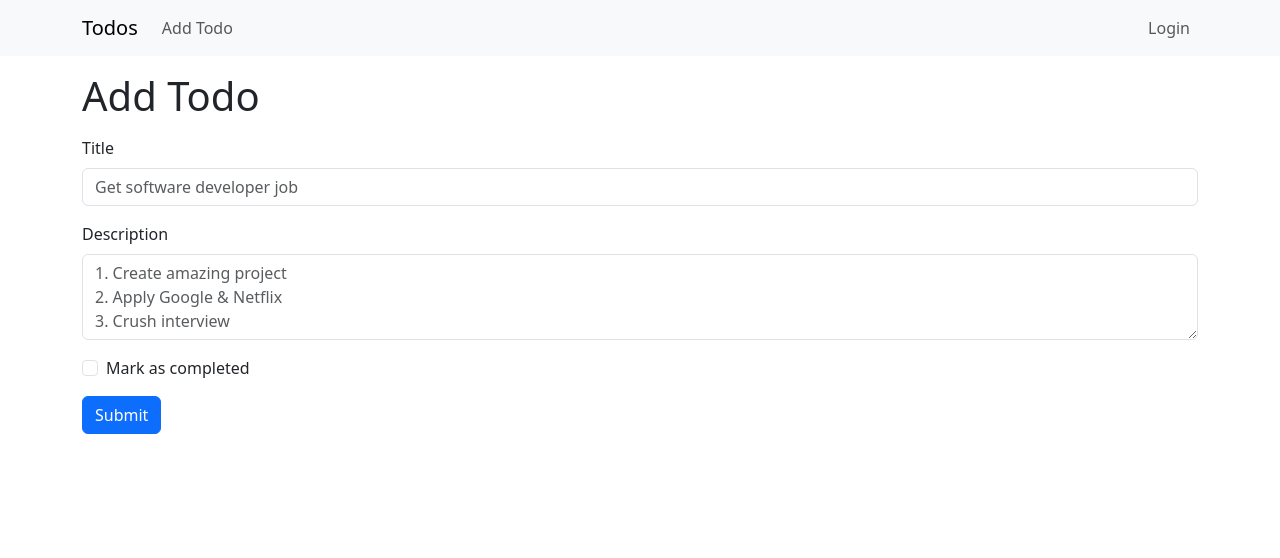
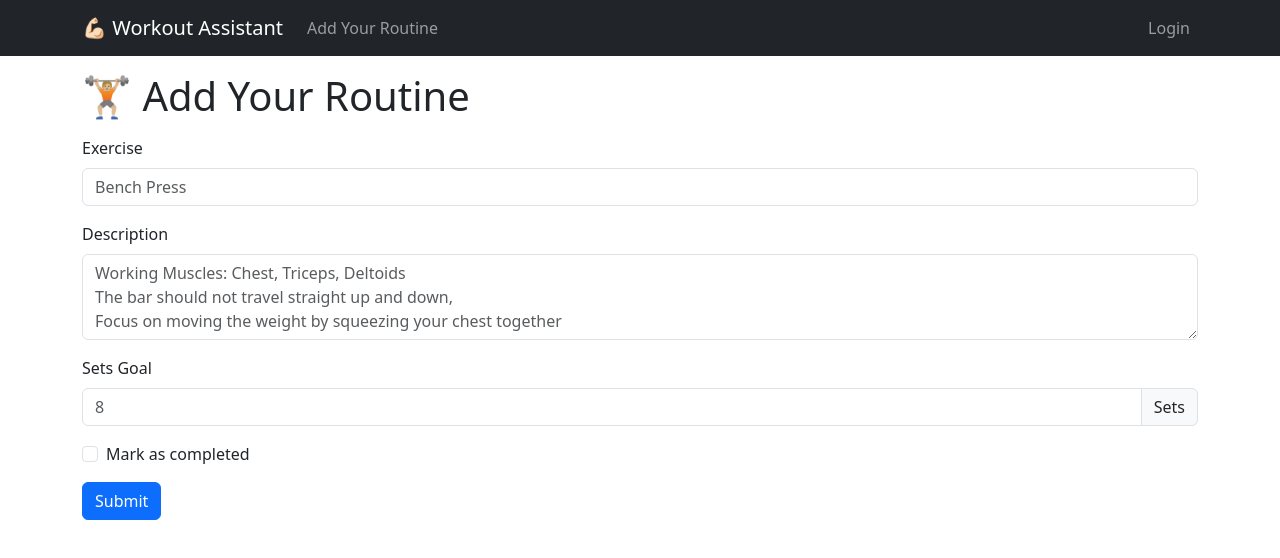
Before and after one commit to yunawinaya/todo-app-v2-react, a React (Vite) app: page /add in a window 1280 px wide. Shown: the top 558 px of the page. Built offline with nearby package versions, Linux system fonts and the light colour scheme.

Commit message:
Added sets

```diff
--- a/src/App.jsx
+++ b/src/App.jsx
@@ -21,11 +21,11 @@ function Layout() {
 
   return (
     <>
-      <Navbar bg="light" variant="light">
+      <Navbar bg="dark" variant="dark">
         <Container>
-          <Navbar.Brand href="/">Todos</Navbar.Brand>
+          <Navbar.Brand href="/">💪🏻 Workout Assistant</Navbar.Brand>
           <Nav className="me-auto">
-            <Nav.Link href="/add">Add Todo</Nav.Link>
+            <Nav.Link href="/add">Add Your Routine</Nav.Link>
           </Nav>
           <Nav>
             {loggedInUser ? (
--- a/src/components/TodoCard.jsx
+++ b/src/components/TodoCard.jsx
@@ -1,7 +1,8 @@
 import { useState, useEffect } from "react";
 import { Button, Card, Modal } from "react-bootstrap";
-import { useDispatch } from "react-redux";
+import { useDispatch, useSelector } from "react-redux";
 import { deleteTodo } from "../features/todos/todoSlice";
+import { increment, reset } from "../features/todos/counterSlice";
 
 export default function TodoCard({ todo }) {
   const completed = todo.completed;
@@ -45,6 +46,14 @@ export default function TodoCard({ todo }) {
     };
   }, [timerInterval]);
 
+  const count = useSelector((state) => state.counter.value);
+
+  const handleIncrement = () => {
+    if (count < todo.sets) {
+      dispatch(increment());
+    }
+  };
+
   return (
     <>
       <Card border={border} className="my-3">
@@ -52,7 +61,26 @@ export default function TodoCard({ todo }) {
         <Card.Body>
           <Card.Title>{todo.title}</Card.Title>
           <Card.Text>{todo.description}</Card.Text>
-          <p>Timer: {timer} seconds</p>
+          <Card.Text>
+            {count}/{todo.sets} Sets
+            <Button
+              variant="outline-secondary"
+              onClick={handleIncrement}
+              size="sm"
+              className="ms-1"
+            >
+              <i className="bi bi-plus"></i>
+            </Button>
+            <Button
+              variant="outline-secondary"
+              onClick={() => dispatch(reset())}
+              size="sm"
+              className="ms-1"
+            >
+              reset
+            </Button>
+          </Card.Text>
+          <p>Rest Timer: {timer} seconds</p>
           <Button onClick={startTimer}>
             <i className="bi bi-play"></i>
           </Button>
--- /dev/null
+++ b/src/features/todos/counterSlice.js
@@ -0,0 +1,20 @@
+import { createSlice } from "@reduxjs/toolkit";
+
+export const counterSlice = createSlice({
+  name: "counter",
+  initialState: {
+    value: 0,
+  },
+  reducers: {
+    increment: (state) => {
+      state.value += 1;
+    },
+    reset: (state) => {
+      state.value = 0;
+    },
+  },
+});
+
+export const { increment, reset } = counterSlice.actions;
+
+export default counterSlice.reducer;
--- a/src/features/todos/todoSlice.js
+++ b/src/features/todos/todoSlice.js
@@ -10,11 +10,12 @@ const todosSlice = createSlice({
       state.push(action.payload);
     },
     updateTodo: (state, action) => {
-      const { id, title, description, completed } = action.payload;
+      const { id, title, description, sets, completed } = action.payload;
       const todo = state.find((todo) => todo.id === id);
       if (todo) {
         todo.title = title;
         todo.description = description;
+        todo.sets = sets;
         todo.completed = completed;
       }
     },
--- a/src/pages/AddTodo.jsx
+++ b/src/pages/AddTodo.jsx
@@ -1,5 +1,5 @@
 import { useState } from "react";
-import { Button } from "react-bootstrap";
+import { Button, InputGroup } from "react-bootstrap";
 import Container from "react-bootstrap/Container";
 import Form from "react-bootstrap/Form";
 import { useDispatch, useSelector } from "react-redux";
@@ -9,6 +9,7 @@ import { useNavigate } from "react-router-dom";
 export default function AddTodo() {
   const [title, setTitle] = useState("");
   const [description, setDescription] = useState("");
+  const [sets, setSets] = useState("");
   const [completed, setCompleted] = useState(false);
   const loggedInUser = useSelector((state) => state.user);
   const dispatch = useDispatch();
@@ -21,6 +22,7 @@ export default function AddTodo() {
       userId: loggedInUser.id,
       title,
       description,
+      sets,
       completed,
     };
     dispatch(addTodo(newTodo));
@@ -29,15 +31,15 @@ export default function AddTodo() {
 
   return (
     <Container>
-      <h1 className="my-3">Add Todo</h1>
+      <h1 className="my-3">🏋🏼 Add Your Routine</h1>
       <Form onSubmit={handleAddTodo}>
         <Form.Group className="mb-3" controlId="title">
-          <Form.Label>Title</Form.Label>
+          <Form.Label>Exercise</Form.Label>
           <Form.Control
             value={title}
             onChange={(event) => setTitle(event.target.value)}
             type="text"
-            placeholder="Get software developer job"
+            placeholder="Bench Press"
             required
           />
         </Form.Group>
@@ -48,10 +50,21 @@ export default function AddTodo() {
             onChange={(event) => setDescription(event.target.value)}
             as="textarea"
             rows={3}
-            placeholder={`1. Create amazing project\n2. Apply Google & Netflix\n3. Crush interview`}
+            placeholder={`Working Muscles: Chest, Triceps, Deltoids\nThe bar should not travel straight up and down,\nFocus on moving the weight by squeezing your chest together`}
             required
           />
         </Form.Group>
+        <Form.Label>Sets Goal</Form.Label>
+        <InputGroup className="mb-3" controlId="sets">
+          <Form.Control
+            value={sets}
+            onChange={(event) => setSets(event.target.value)}
+            type="number"
+            placeholder="8"
+            required
+          />
+          <InputGroup.Text id="basic-addon2">Sets</InputGroup.Text>
+        </InputGroup>
         <Form.Check
           type="checkbox"
           id="completed"
--- a/src/pages/EditTodo.jsx
+++ b/src/pages/EditTodo.jsx
@@ -1,5 +1,5 @@
 import { useState, useEffect } from "react";
-import { Button } from "react-bootstrap";
+import { Button, InputGroup } from "react-bootstrap";
 import Container from "react-bootstrap/Container";
 import Form from "react-bootstrap/Form";
 import { useDispatch, useSelector } from "react-redux";
@@ -17,11 +17,13 @@ export default function EditTodo() {
 
   const [title, setTitle] = useState(todo?.title || "");
   const [description, setDescription] = useState(todo?.description || "");
+  const [sets, setSets] = useState(todo?.sets || "");
   const [completed, setCompleted] = useState(todo?.completed || false);
 
   useEffect(() => {
     setTitle(todo?.title || "");
     setDescription(todo?.description || "");
+    setSets(todo?.sets || "");
     setCompleted(todo?.completed || false);
   }, [todo]);
 
@@ -33,6 +35,7 @@ export default function EditTodo() {
       userId: todo.userId,
       title,
       description,
+      sets,
       completed,
     };
 
@@ -42,7 +45,7 @@ export default function EditTodo() {
 
   return (
     <Container>
-      <h1 className="my-3">Edit Todo</h1>
+      <h1 className="my-3">🏋🏼 Edit Your Routine</h1>
       <Form onSubmit={handleUpdateTodo}>
         <Form.Group className="mb-3" controlId="title">
           <Form.Label>Title</Form.Label>
@@ -65,6 +68,17 @@ export default function EditTodo() {
             required
           />
         </Form.Group>
+        <Form.Label>Sets Goal</Form.Label>
+        <InputGroup className="mb-3" controlId="sets">
+          <Form.Control
+            value={sets}
+            onChange={(event) => setSets(event.target.value)}
+            type="number"
+            placeholder="8"
+            required
+          />
+          <InputGroup.Text id="basic-addon2">Sets</InputGroup.Text>
+        </InputGroup>
         <Form.Check
           type="checkbox"
           id="completed"
--- a/src/pages/Home.jsx
+++ b/src/pages/Home.jsx
@@ -10,7 +10,7 @@ export default function Home() {
 
   return (
     <Container>
-      <h1 className="my-3">Your todos</h1>
+      <h1 className="my-3">🏋🏼 Start Your Workout Routines!</h1>
       <Row>
         <CardGroup todos={userTodos} />
       </Row>
--- a/src/store.js
+++ b/src/store.js
@@ -1,10 +1,12 @@
 import { configureStore } from "@reduxjs/toolkit";
-import todoSlice from "./features/todos/todoSlice";
-import userSlice from "./features/todos/userSlice";
+import todoReducer from "./features/todos/todoSlice";
+import userReducer from "./features/todos/userSlice";
+import counterReducer from "./features/todos/counterSlice";
 
 export default configureStore({
   reducer: {
-    todos: todoSlice,
-    user: userSlice,
+    todos: todoReducer,
+    user: userReducer,
+    counter: counterReducer,
   },
 });
```
